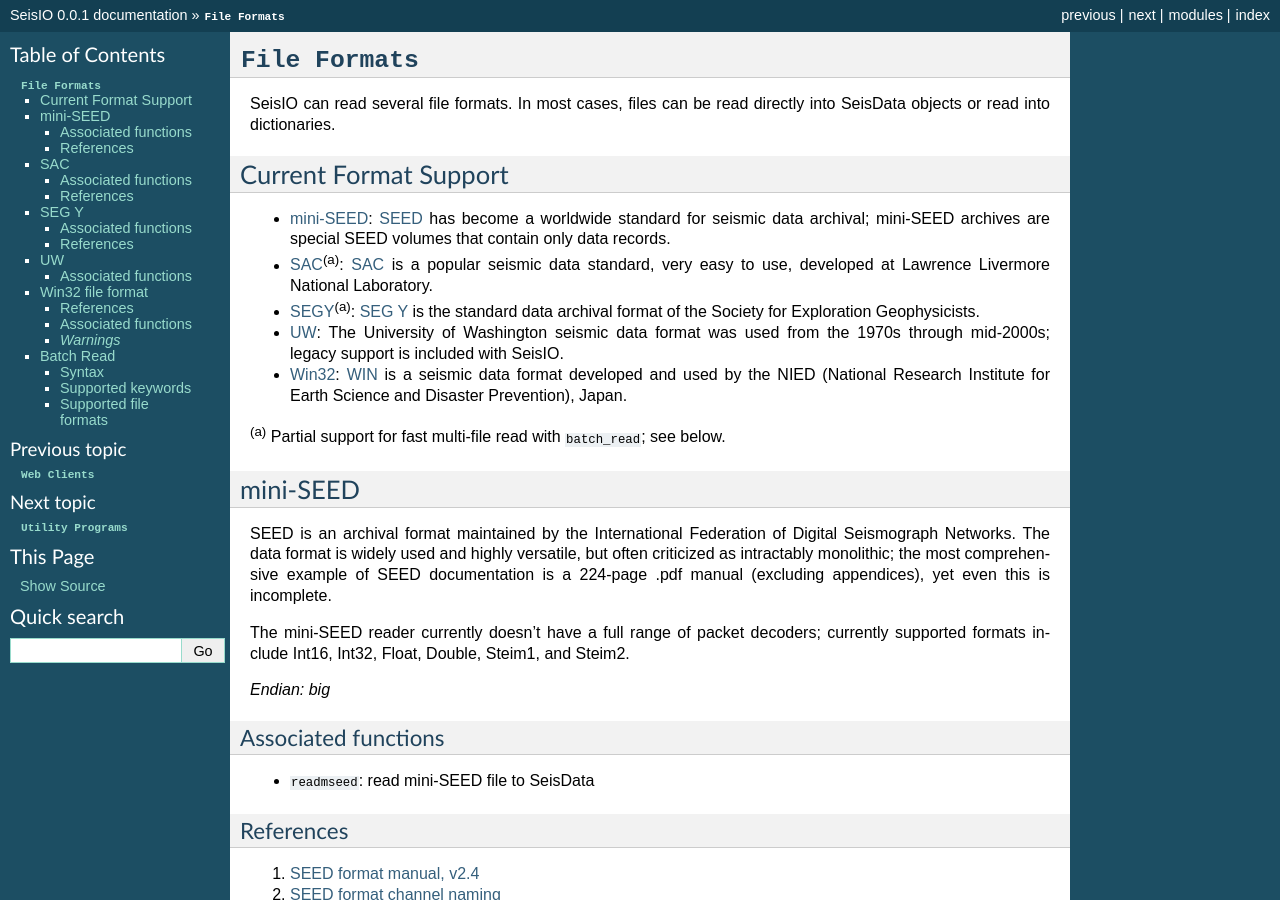
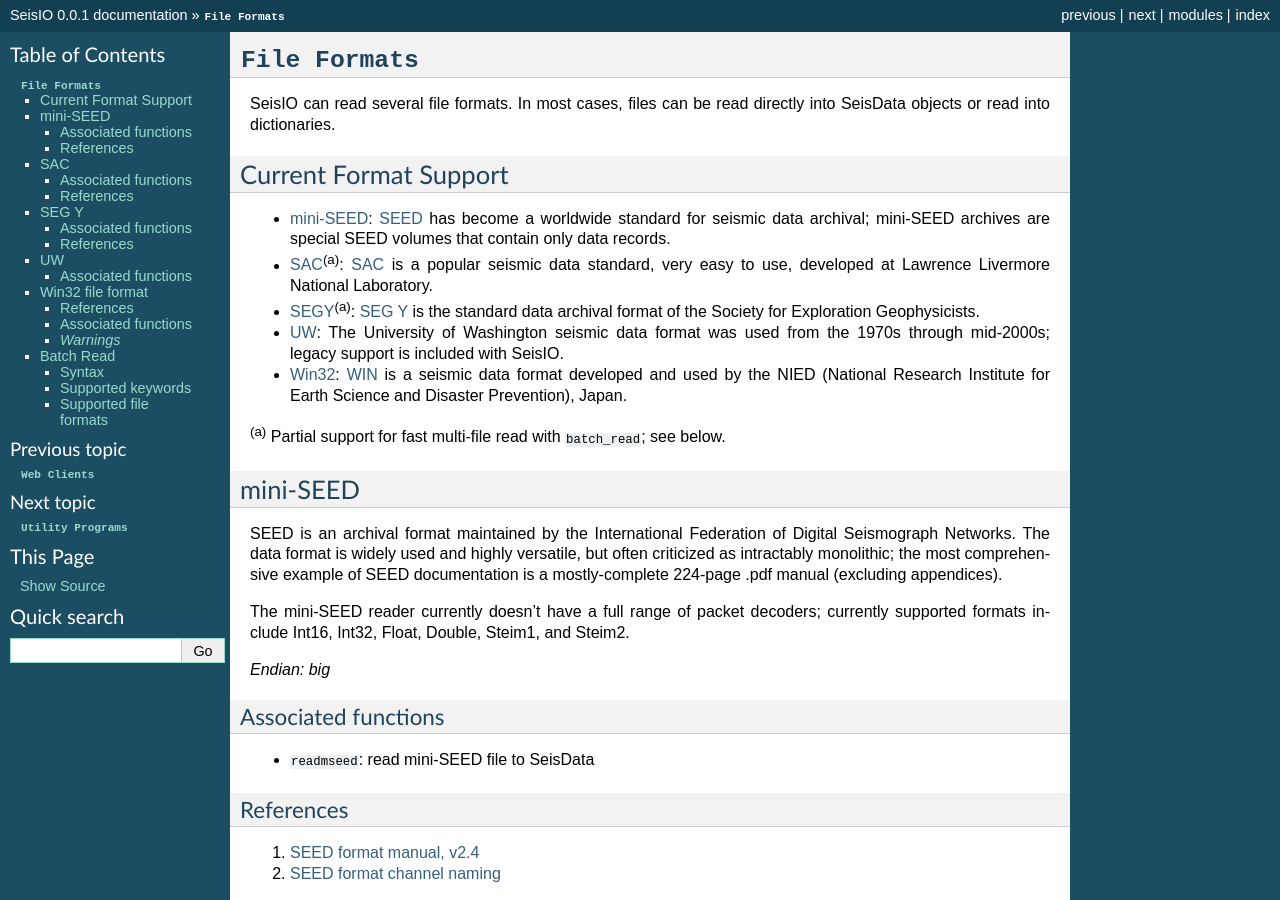
Before and after one commit to jpjones76/SeisIO.jl, a Sphinx documentation site: the page built from docs/src/fileformats.rst, in a window 1280 px wide and 900 px high. Built offline with Sphinx 7.4.7, drawn with Linux system fonts in a browser that asks for light colours.

Commit message:
File format docs update
Former-commit-id: 7d9ed6188416719e910c57aa854a5af76579cdfa
Former-commit-id: 07c5734fbb031852fa22c46e1446acfb7510dc19

```diff
--- a/docs/src/fileformats.rst
+++ b/docs/src/fileformats.rst
@@ -26,7 +26,7 @@
 
 mini-SEED
 =========
-SEED is an archival format maintained by the International Federation of Digital Seismograph Networks. The data format is widely used and highly versatile, but often criticized as intractably monolithic; the most comprehensive example of SEED documentation is a 224-page .pdf manual (excluding appendices), yet even this is incomplete.
+SEED is an archival format maintained by the International Federation of Digital Seismograph Networks. The data format is widely used and highly versatile, but often criticized as intractably monolithic; the most comprehensive example of SEED documentation is a mostly-complete 224-page .pdf manual (excluding appendices).
 
 The mini-SEED reader currently doesn't have a full range of packet decoders; currently supported formats include Int16, Int32, Float, Double, Steim1, and Steim2.
 
```
